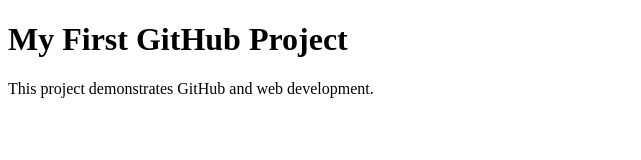
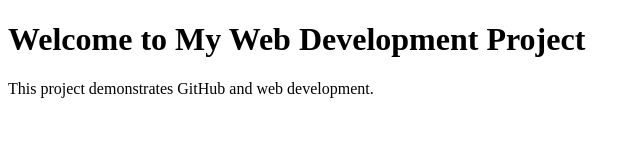
Before and after one commit to kushalmaurya04-hue/INDEX.HTML, a plain HTML site: page index.html in a window 1280 px wide. Shown: the whole page, without its empty margins (0-641 px from the left). Drawn offline with Linux system fonts and the light colour scheme.

Commit message:
Update index.html

```diff
--- a/index.html
+++ b/index.html
@@ -4,7 +4,7 @@
     <title>My Web Development Project</title>
 </head>
 <body>
-    <h1>My First GitHub Project</h1>
+    <h1>Welcome to My Web Development Project</h1>
     <p>This project demonstrates GitHub and web development.</p>
 </body>
 </html>
```
